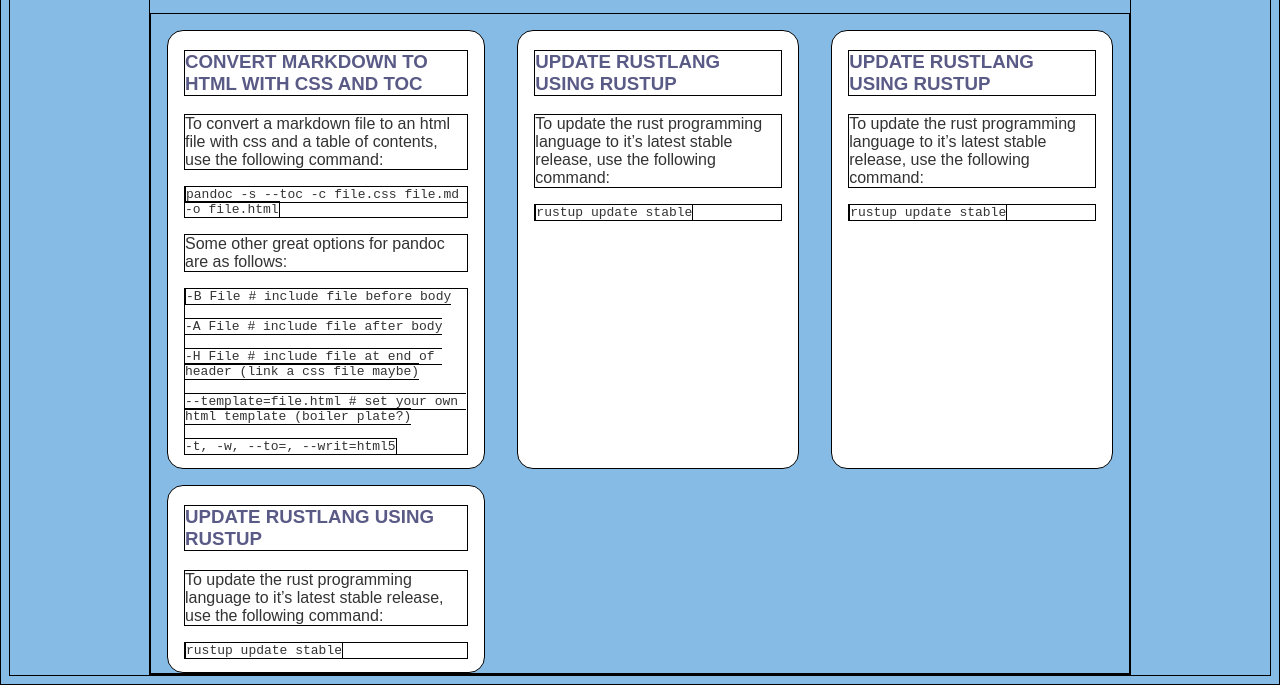
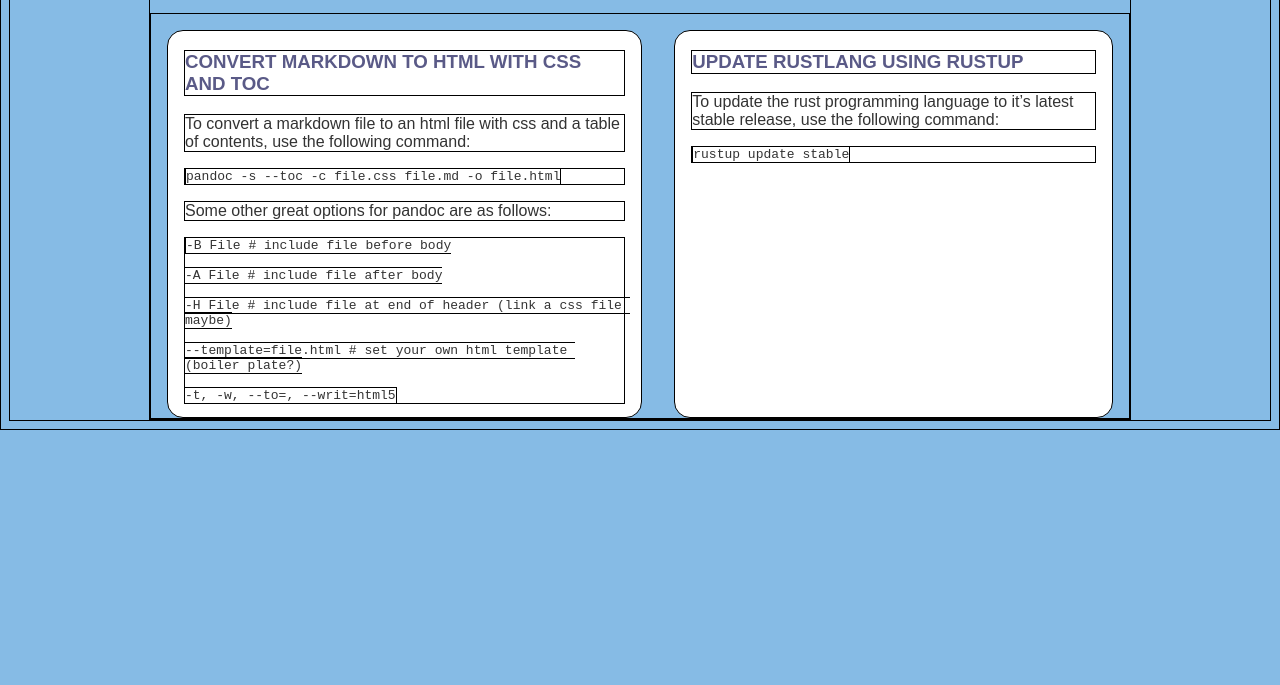
Before and after one commit to mrdrparker/mrdrparker.github.io, a plain HTML site: page index.html in a window 1280 px wide. Shown: the part 126-811 px from the top of the page. Drawn offline with Linux system fonts and the light colour scheme.

Commit message:
remove duplicate

```diff
--- a/index.html
+++ b/index.html
@@ -55,20 +55,6 @@
 release, use the following command:</p>
 <pre><code>rustup update stable</code></pre>
 </section>
-<section id="update-rustlang-using-rustup-1"
-class="grid-item container">
-<h3>update rustlang using rustup</h3>
-<p>To update the rust programming language to it’s latest stable
-release, use the following command:</p>
-<pre><code>rustup update stable</code></pre>
-</section>
-<section id="update-rustlang-using-rustup-2"
-class="grid-item container">
-<h3>update rustlang using rustup</h3>
-<p>To update the rust programming language to it’s latest stable
-release, use the following command:</p>
-<pre><code>rustup update stable</code></pre>
-</section>
 </div>
 </section>
 </body>
```
